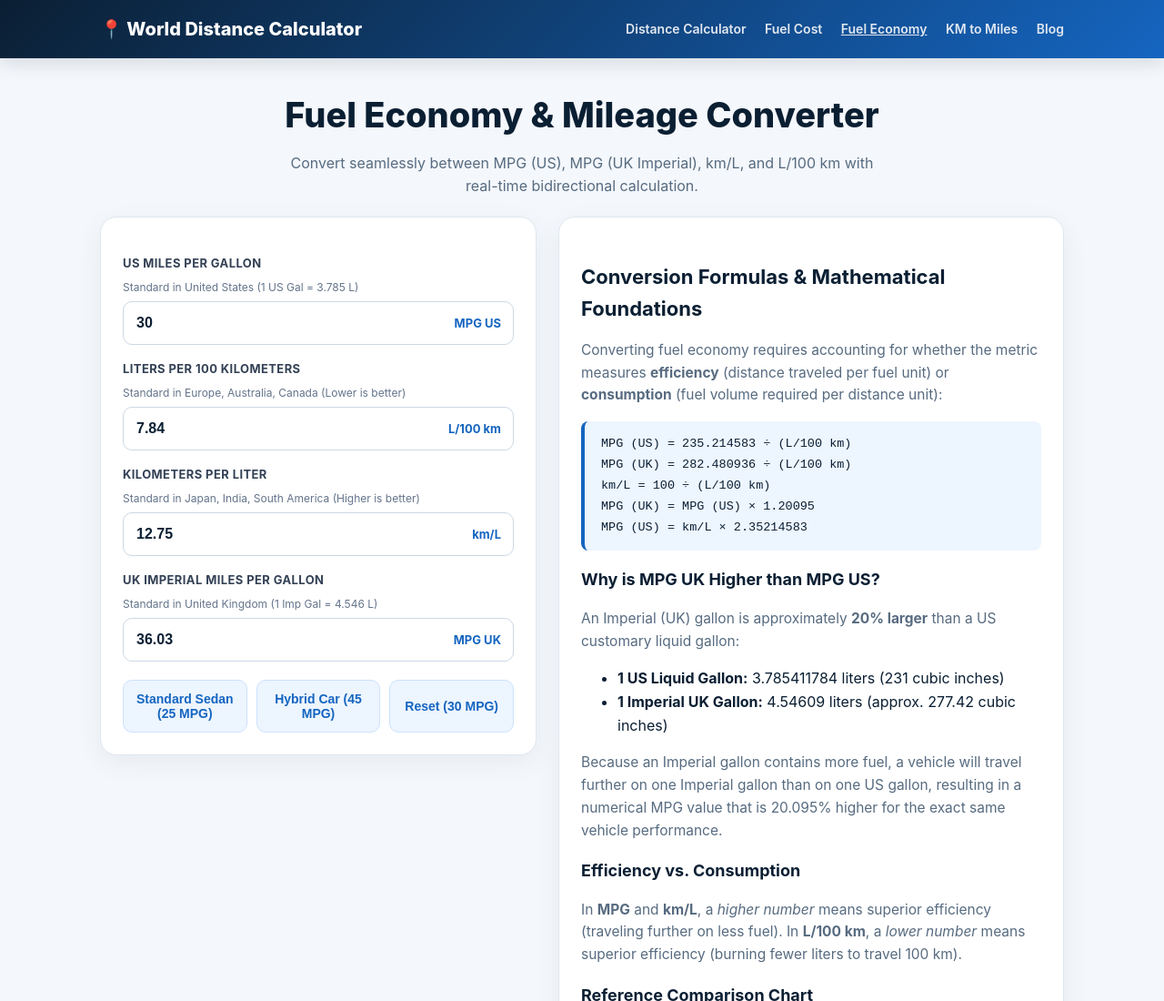
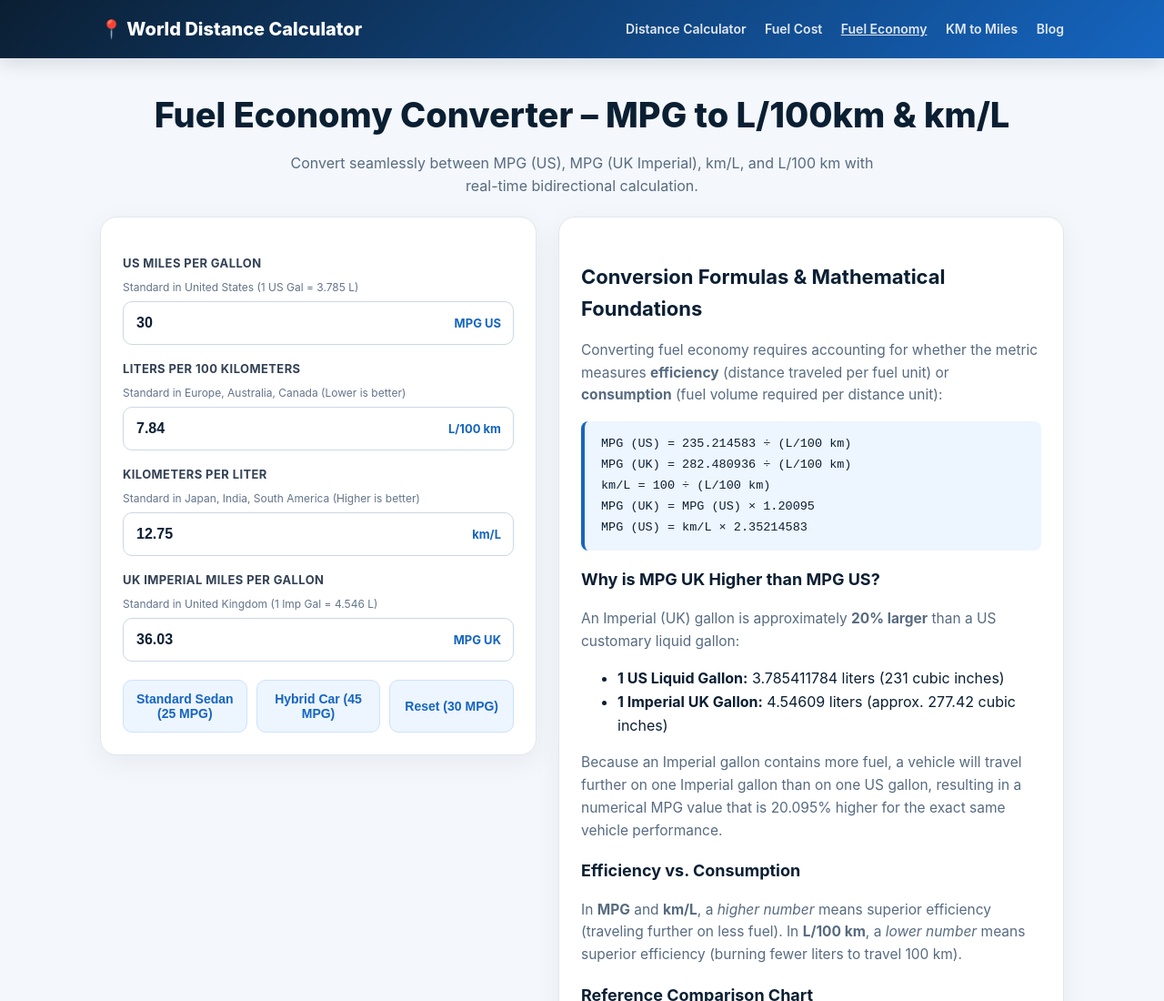
Before and after one commit to waseemchuhan676-spec/distancecalculator, a plain HTML site: page tools/fuel-economy-converter.html in a window 1280 px wide. Shown: the top 1100 px of the page at 91% size. Drawn offline with Linux system fonts and the light colour scheme.

Commit message:
Daily 5-page indexing 13 Nov 2026: title/meta/H1 refresh + sitemap lastmod

```diff
--- a/tools/fuel-economy-converter.html
+++ b/tools/fuel-economy-converter.html
@@ -7,8 +7,8 @@
 <script async src="https://www.googletagmanager.com/gtag/js?id=G-F3Y265MHF4"></script>
 <script>window.dataLayer=window.dataLayer||[];function gtag(){dataLayer.push(arguments);}gtag('js',new Date());gtag('config','G-F3Y265MHF4');</script>
 
-<title>Fuel Economy Converter – MPG (US & UK), km/L, L/100km</title>
-<meta name="description" content="Instant multi-way fuel economy converter between MPG (US), MPG (UK Imperial), km/L, and L/100 km. Accurate formulas and reference comparison charts.">
+<title>Fuel Economy Converter – MPG to L/100km & km/L</title>
+<meta name="description" content="Convert fuel economy instantly — MPG (US & UK), km/L and L/100km, all at once. US and UK gallons kept apart, with formulas and comparison charts.">
 <meta name="keywords" content="fuel economy converter, mpg to l 100km, kml to mpg, mpg us to imperial, gas mileage conversion, fuel consumption converter">
 <meta name="robots" content="index, follow">
 <link rel="canonical" href="https://distancecalculator-theta.vercel.app/tools/fuel-economy-converter.html">
@@ -81,7 +81,7 @@ footer a{color:#93c5fd;text-decoration:none}
 
 <main class="wrap">
   <section class="hero">
-    <h1>Fuel Economy & Mileage Converter</h1>
+    <h1>Fuel Economy Converter – MPG to L/100km & km/L</h1>
     <p>Convert seamlessly between MPG (US), MPG (UK Imperial), km/L, and L/100 km with real-time bidirectional calculation.</p>
   </section>
 
```
